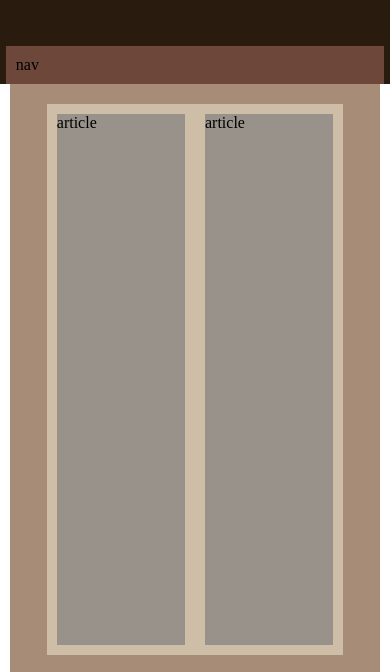
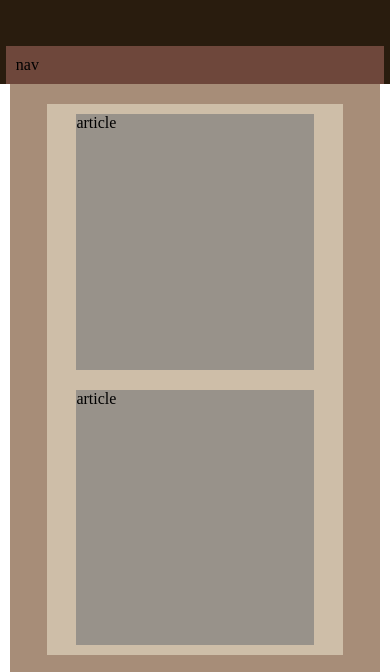
Before and after one commit to pietroleal/layout, a plain HTML site: page index.html in a window 390 px wide. Shown: the top 672 px of the page. Drawn offline with Linux system fonts and the light colour scheme.

Commit message:
versao2 layout.css

```diff
--- a/layout.css
+++ b/layout.css
@@ -62,7 +62,11 @@ footer{
     main{
         width:95vw;
     }
+    section{
+        flex-wrap: wrap;
+    }
     aside{
         display: none;
     }
+
 }
```
